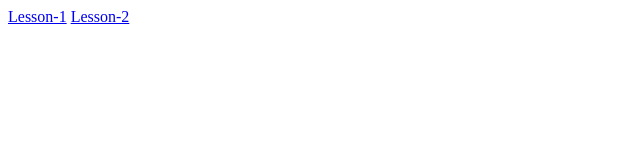
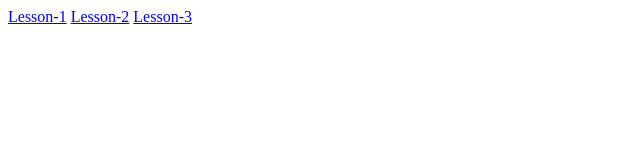
Before and after one commit to Denys-Kryveha/BeetrootHomeworks, a plain HTML site: page index.html in a window 1280 px wide. Shown: the full height of the page, 0-640 px from the left. Drawn offline with Linux system fonts and the light colour scheme.

Commit message:
Lesson-3

```diff
--- a/index.html
+++ b/index.html
@@ -9,5 +9,6 @@
 <body>
     <a href="./Lesson-1/index.html">Lesson-1</a>
     <a href="./Lesson-2/index.html">Lesson-2</a>
+    <a href="./Lesson-3/index.html">Lesson-3</a>
 </body>
 </html>
```
